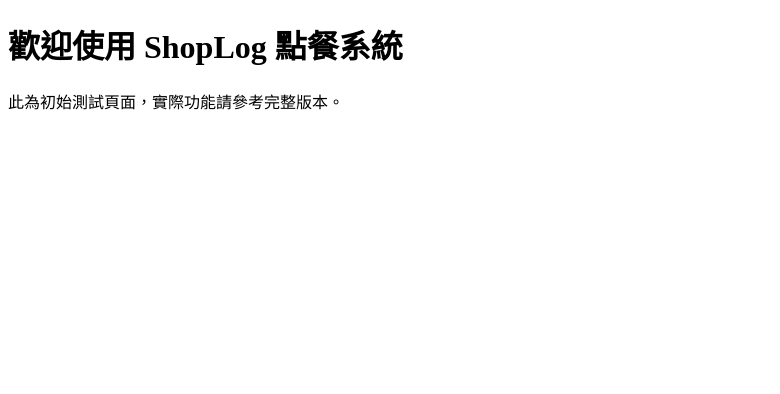
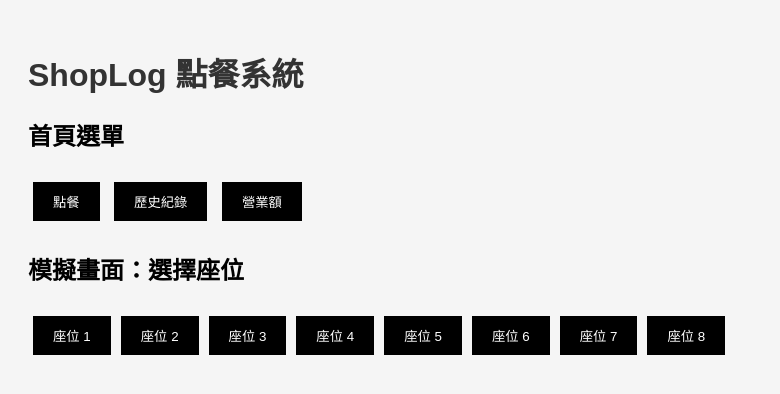
Before and after one commit to Jobs6699/shoplog-order, a plain HTML site: page index.html in a window 1280 px wide. Shown: the whole page, without its empty margins (0-780 px from the left). Drawn offline with Linux system fonts and the light colour scheme.

Commit message:
Add files via upload

```diff
--- a/index.html
+++ b/index.html
@@ -1,12 +1,38 @@
 <!DOCTYPE html>
 <html lang="zh-Hant">
 <head>
-  <meta charset="UTF-8">
-  <meta name="viewport" content="width=device-width, initial-scale=1.0">
+  <meta charset="UTF-8" />
+  <meta name="viewport" content="width=device-width, initial-scale=1.0" />
   <title>ShopLog 點餐系統</title>
+  <style>
+    body { font-family: sans-serif; padding: 20px; background: #f5f5f5; }
+    h1 { color: #333; }
+    .button { padding: 10px 20px; margin: 10px 5px; background: black; color: white; border: none; cursor: pointer; }
+    .section { margin-top: 20px; }
+  </style>
 </head>
 <body>
-  <h1>歡迎使用 ShopLog 點餐系統</h1>
-  <p>此為初始測試頁面，實際功能請參考完整版本。</p>
+  <h1>ShopLog 點餐系統</h1>
+  <div class="section">
+    <h2>首頁選單</h2>
+    <button class="button">點餐</button>
+    <button class="button">歷史紀錄</button>
+    <button class="button">營業額</button>
+  </div>
+
+  <div class="section">
+    <h2>模擬畫面：選擇座位</h2>
+    <div id="tables"></div>
+  </div>
+
+  <script>
+    const tables = document.getElementById('tables');
+    for (let i = 1; i <= 8; i++) {
+      const btn = document.createElement('button');
+      btn.className = 'button';
+      btn.textContent = `座位 ${i}`;
+      tables.appendChild(btn);
+    }
+  </script>
 </body>
 </html>
```
